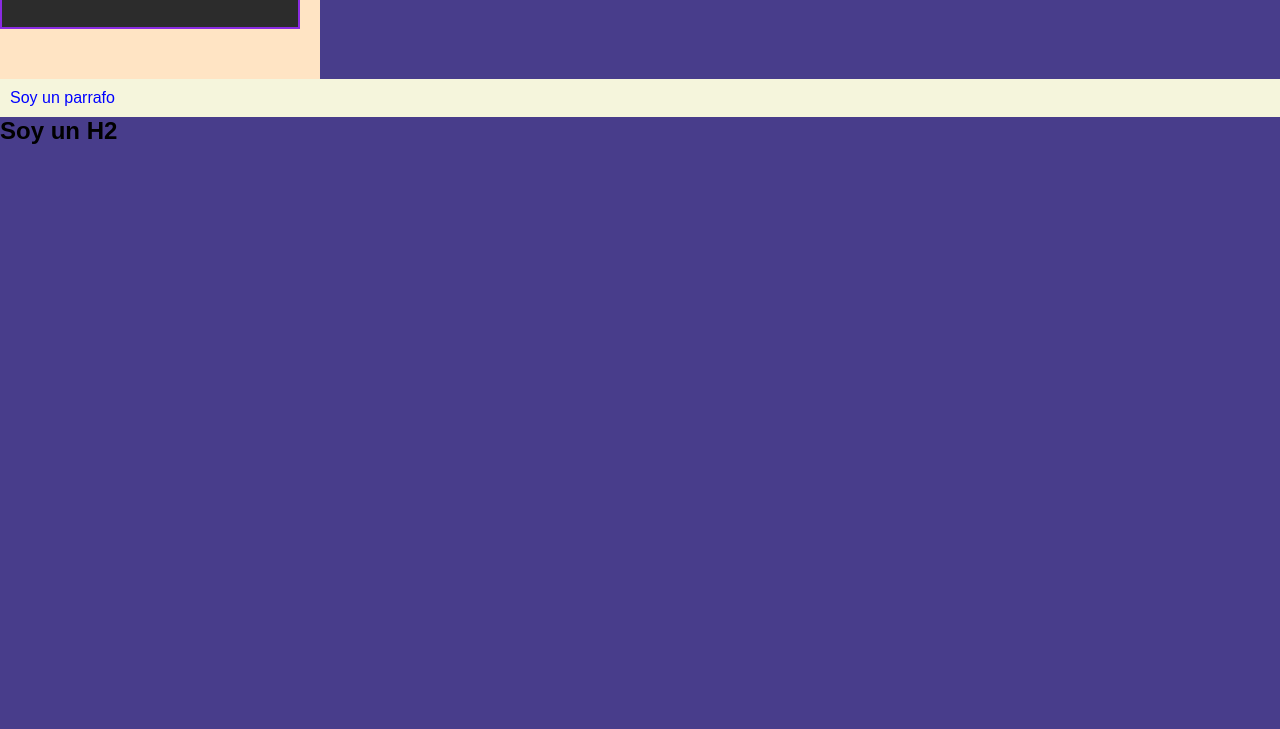
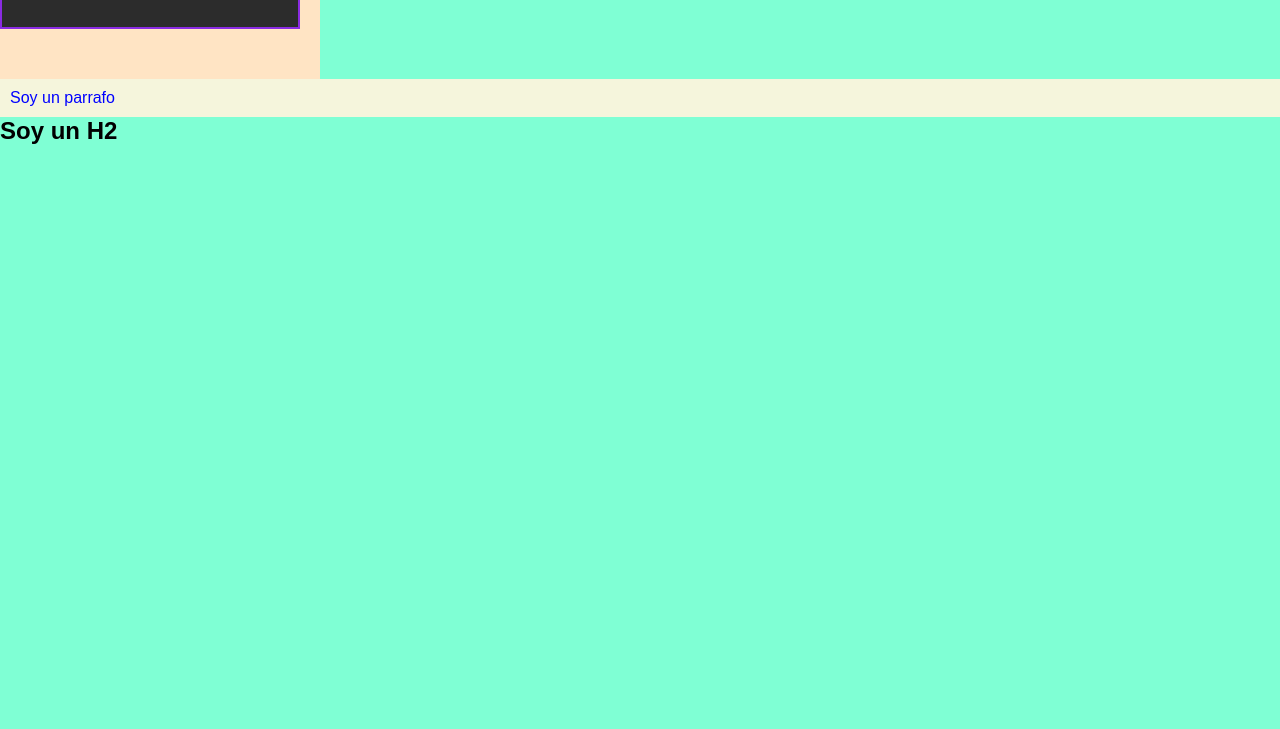
Before and after one commit to fabian37/programacion-basica, a plain HTML site: page css/clase2/index.html in a window 1280 px wide. Shown: the part 71-800 px from the top of the page. Drawn offline with Linux system fonts and the light colour scheme.

Commit message:
Modelo de caja 2

```diff
--- a/css/clase2/style.css
+++ b/css/clase2/style.css
@@ -5,7 +5,7 @@
 }
 
 body {
-	background-color: darkslateblue;
+	background-color: aquamarine;
 	font-family: Arial, Helvetica, sans-serif;
 }
 
```
